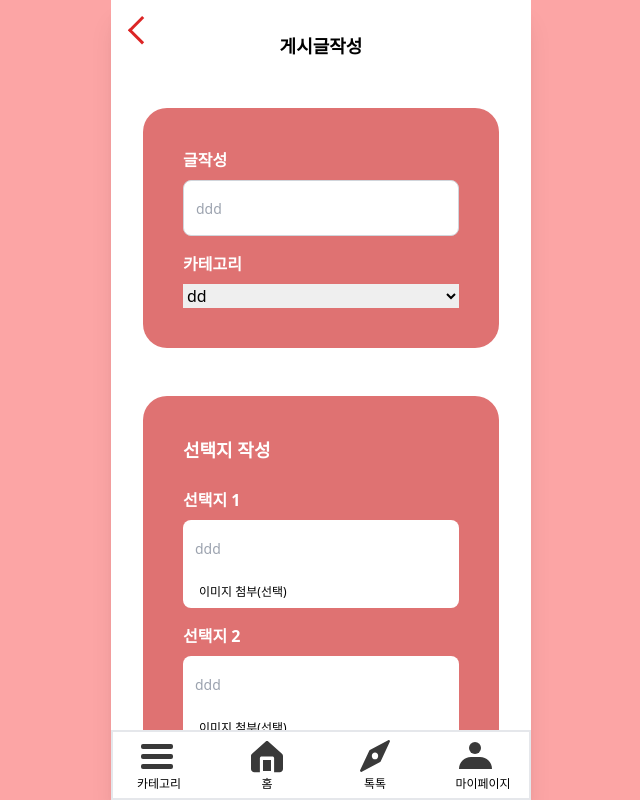
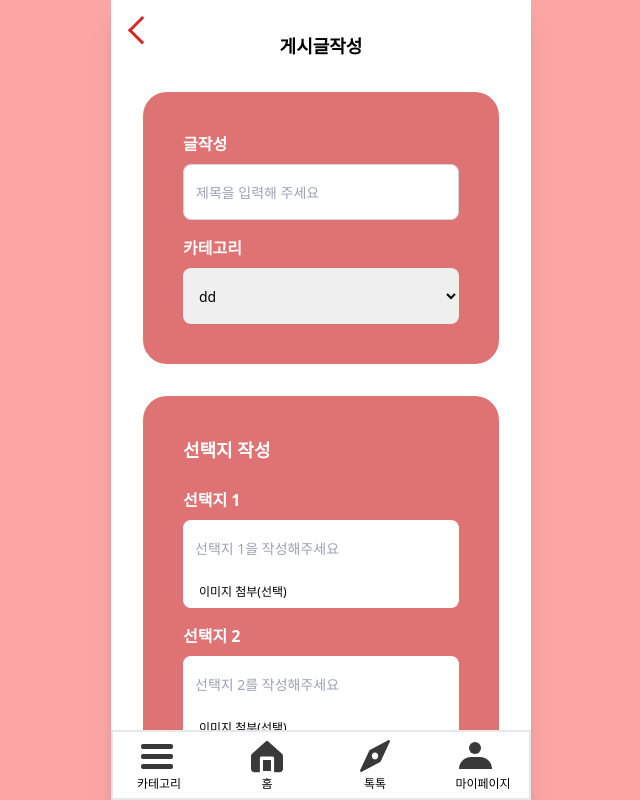
Before and after one commit to side-project-for-develop/frontend, a Next.js app: page /posts/new in a window 1280 px wide. Shown: the whole page, without its empty margins (319-959 px from the left). Built offline with nearby package versions, Linux system fonts and the light colour scheme.

Commit message:
feat: 카테고리, placeholder, 반응형

```diff
--- a/src/app/posts/new/page.tsx
+++ b/src/app/posts/new/page.tsx
@@ -5,6 +5,7 @@ import { Input } from "@/components/_Materials/Input";
 import { useCallback } from "react";
 import { useRouter } from "next/navigation";
 import BackBtnComponent from "@/components/Common/BackBtnComponent";
+import Str from "@/data/string.json";
 
 const Page = () => {
   const router = useRouter();
@@ -15,16 +16,16 @@ const Page = () => {
     router.back();
   };
   return (
-    <div className="relative flex flex-col items-center gap-12 min-h-screen overflow-hidden sm:gap-4 xsm:gap-2">
+    <div className="relative flex flex-col items-center gap-8 min-h-screen overflow-hidden sm:gap-4 xsm:gap-2">
       {/* back button => component with actual link*/}
       <BackBtnComponent clickHandler={onBackHandler} />
       <div className="font-bold mt-8 text-lg xsm:mt-4">게시글작성</div>
 
-      <div className="w-[calc(100%-4rem)] p-10 flex flex-col gap-4 items-center bg-[#DF7272] rounded-3xl sm:p-5 xsm:p-3">
+      <div className="w-[calc(100%-4rem)] p-10 flex flex-col gap-4 items-center bg-[#DF7272] rounded-3xl sm:p-5 xsm:p-3 xsm:w-[calc(100%-2rem)] xsm:gap-1">
         <div className="flex flex-col w-full">
           <span>글작성</span>
           <Input
-            placeholder="ddd"
+            placeholder={Str.posts[0].content}
             type="text"
             onChange={onChangeId}
             height="h-11"
@@ -32,7 +33,11 @@ const Page = () => {
         </div>
         <div className="flex flex-col w-full">
           <span>카테고리</span>
-          <select name="" id="">
+          <select
+            name=""
+            id=""
+            className="h-14 text-sm pl-3 rounded-lg focus:outline-none"
+          >
             <option>dd</option>
             <option>dd</option>
             <option>dd</option>
@@ -40,12 +45,12 @@ const Page = () => {
         </div>
       </div>
 
-      <div className="w-[calc(100%-4rem)] p-10 flex flex-col gap-4 bg-[#DF7272] rounded-3xl sm:p-5 xsm:p-3">
+      <div className="w-[calc(100%-4rem)] p-10 flex flex-col gap-4 bg-[#DF7272] rounded-3xl sm:p-5 xsm:p-3 xsm:w-[calc(100%-2rem)] xsm:gap-1">
         <span className="text-lg">선택지 작성</span>
         <div className="flex flex-col w-full">
           <span>선택지 1</span>
           <Input
-            placeholder="ddd"
+            placeholder={Str.posts[1].content}
             type="text"
             onChange={onChangeId}
             height="h-11"
@@ -60,7 +65,7 @@ const Page = () => {
         <div className="flex flex-col w-full">
           <span>선택지 2</span>
           <Input
-            placeholder="ddd"
+            placeholder={Str.posts[2].content}
             type="text"
             onChange={onChangeId}
             height="h-11"
--- a/src/components/_Materials/Input.tsx
+++ b/src/components/_Materials/Input.tsx
@@ -14,7 +14,7 @@ interface InputProps {
 }
 
 const INPUT_CLASSES = {
-  main: "h-14 text-sm pl-3 focus:outline-red-500",
+  main: "h-14 text-sm pl-3 focus:outline-red-500 xxsm:text-[11px]",
   sub: "text-sm pl-3 focus:outline-red-500 xsm:h-10 xxsm:text-[11px]",
 };
 
--- a/src/data/string.json
+++ b/src/data/string.json
@@ -12,5 +12,16 @@
         {
             "content": "패스워드를 다시한번 입력해주세요"
         }
+    ],
+    "posts": [
+        {
+            "content": "제목을 입력해 주세요"
+        },
+        {
+            "content": "선택지 1을 작성해주세요"
+        },
+        {
+            "content": "선택지 2를 작성해주세요"
+        }
     ]
 }
```
